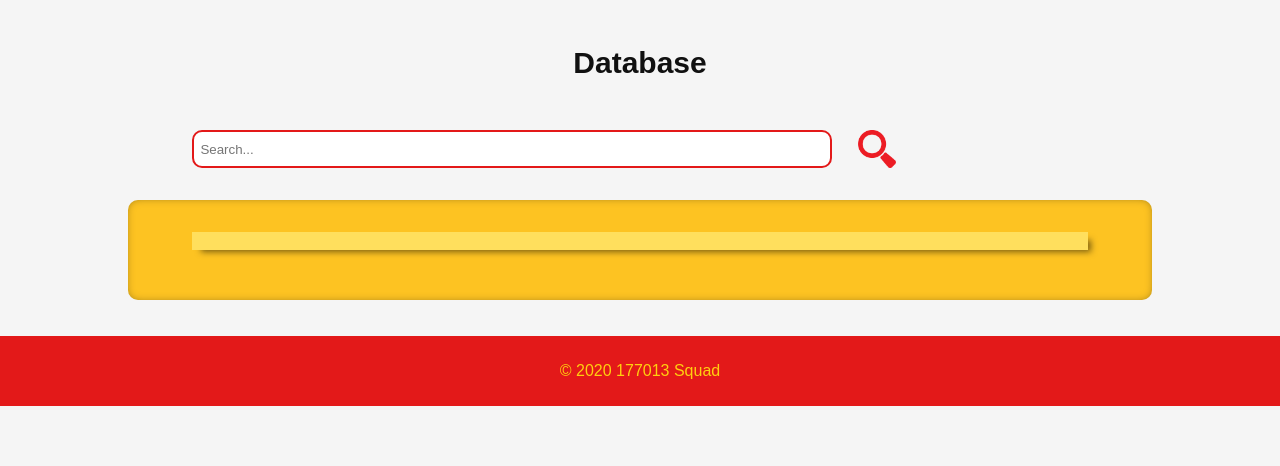
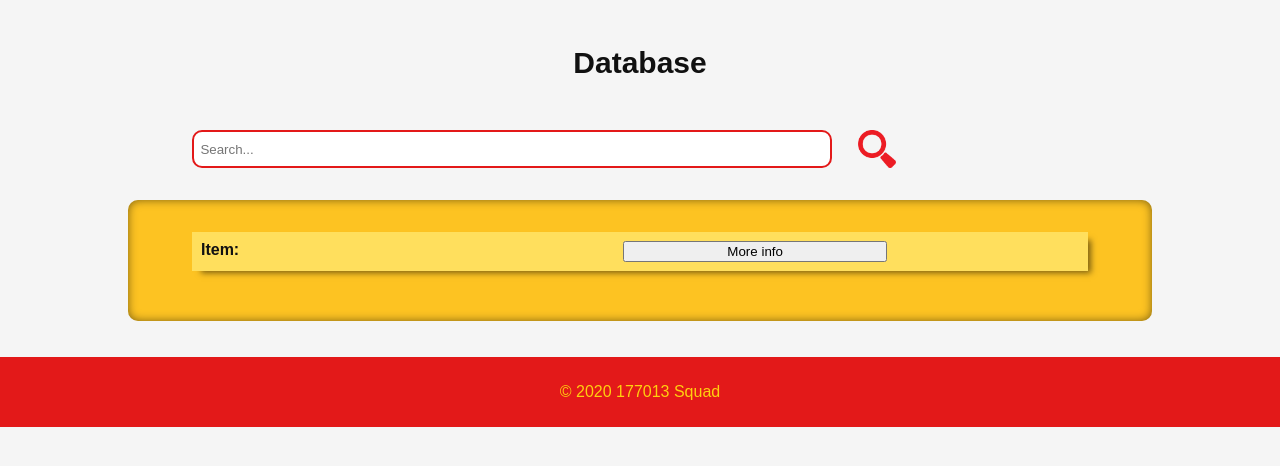
Before and after one commit to Witchzell/DGP-internal-Website, a PHP site: page / in a window 1280 px wide. Shown: the part 306-772 px from the top of the page. Run offline with PHP 8.4, Linux system fonts and the light colour scheme; tables that the repository leaves empty or names only in its code hold one stand-in row (values such as "Sample post"); data that the repository does not hold is empty.

Commit message:
Doing the more info
Not working, pls send help

```diff
--- a/CSS/Page_Style.css
+++ b/CSS/Page_Style.css
@@ -75,14 +75,37 @@ input[type=text] {
     padding-bottom: 2.5%;
     background-color: #fdc322;
     border-radius: 10px;
-    box-shadow: inset 0 0 10px -3px #00000081;
+    box-shadow: inset 0 0 10px 0 #00000081;
 }
 
 .results {
+    display: grid;
+    grid-template-columns: auto auto auto auto;
+    grid-template-rows: auto auto auto;
     background-color: #ffdf5d;
     padding: 1%;
     box-shadow: 6px 5px 6px -3px #00000081;
 }
+
+.s_results {
+    font-weight: bold;
+    grid-row: 1;
+    grid-column: 1;
+
+}
+
+.h_results {
+    font-weight: normal;
+    grid-row: 1;
+    grid-column: 2;
+
+}
+
+.content {
+    display: none;
+}
+
+/*footer*/
 
 footer {
     background-color: #E31919;
--- /dev/null
+++ b/JS/Modal_Box.js
@@ -0,0 +1,10 @@
+function myFunction() {
+    var x = document.getElementsByClassName("content")[0];
+    if (x.style.display === "none") {
+      x.style.display = "block";
+    }
+
+    else {
+      x.style.display = "none";
+    }
+}
--- a/index.php
+++ b/index.php
@@ -52,12 +52,23 @@
 
         else {
             do {
-
+            echo '<script src="JS/Modal_Box.js"></script>'
         ?>
 
         <div class="results">
-            <?php echo $find_rs['Item']; ?>
+
+            <span class="s_results">Item: </span>
+            <span class="h_results"><?php echo $find_rs['Item']; ?></span>
+            <?php echo $find_rs['CategoryID']; ?>
+
+            <button onclick="myFunction()" class="btn">More info</button>
+
+            <div class="content">
+                <p>end the pain</p>
+            </div>
+
         </div>
+
         <br/>
 
         <?php
@@ -66,7 +77,7 @@
 
                 while($find_rs=mysqli_fetch_assoc($find_query));
 
-            } // end else
+            } //end else
 
         ?>
 
```
